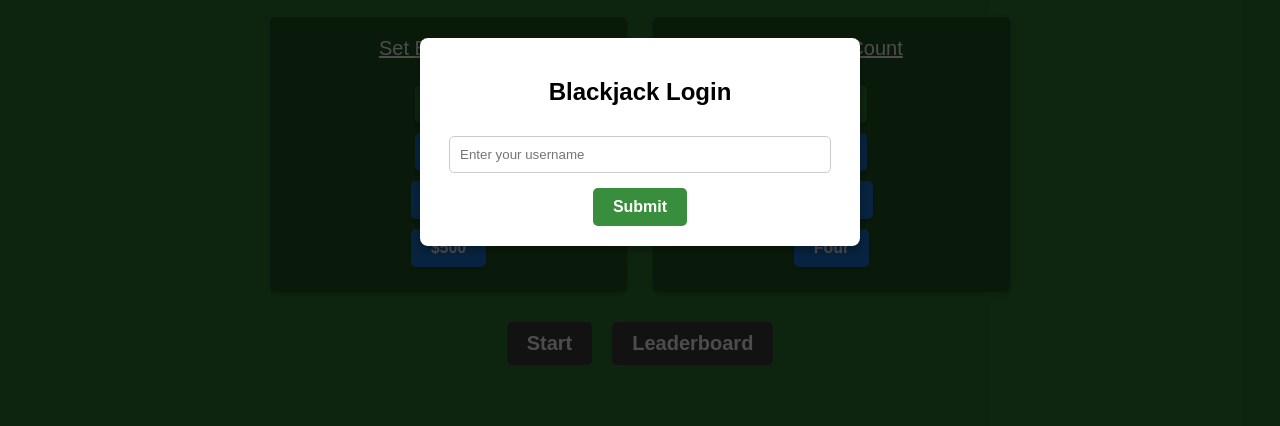
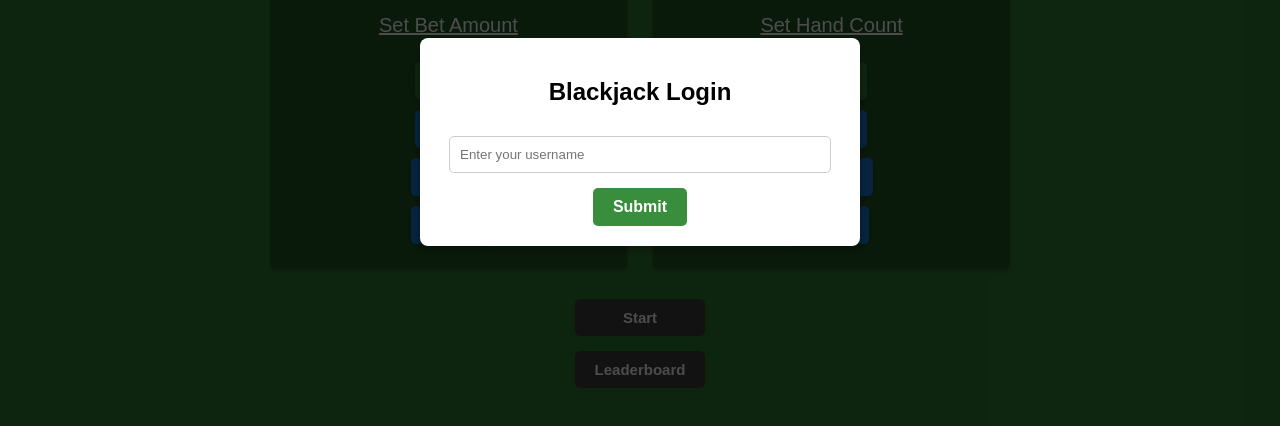
Before and after one commit to jmasone15/blackjack-v4, a website built with Vite: page index.html in a window 1280 px wide. Shown: the part 258-684 px from the top of the page. Built offline with nearby package versions, Linux system fonts and the light colour scheme; what js-confetti would draw is missing.

Commit message:
Another UI fix

```diff
--- a/src/style.css
+++ b/src/style.css
@@ -597,14 +597,6 @@ button {
     margin: 5px;
   }
 
-  .leaderboard-card {
-    margin-top: 5vh;
-  }
-
-  .leaderboard-card h2 {
-    display: none;
-  }
-
   #chatbot {
     position: fixed;
     bottom: 65px;
@@ -612,6 +604,18 @@ button {
     width: 35px;
     height: 35px;
     cursor: pointer;
+  }
+
+  .main-menu-btns {
+    flex-direction: column;
+    width: min-content;
+    gap: 5px;
+  }
+
+  #start-btn,
+  #leaderboard-btn,
+  #more-money {
+    font-size: 15px;
   }
 
 }
```
